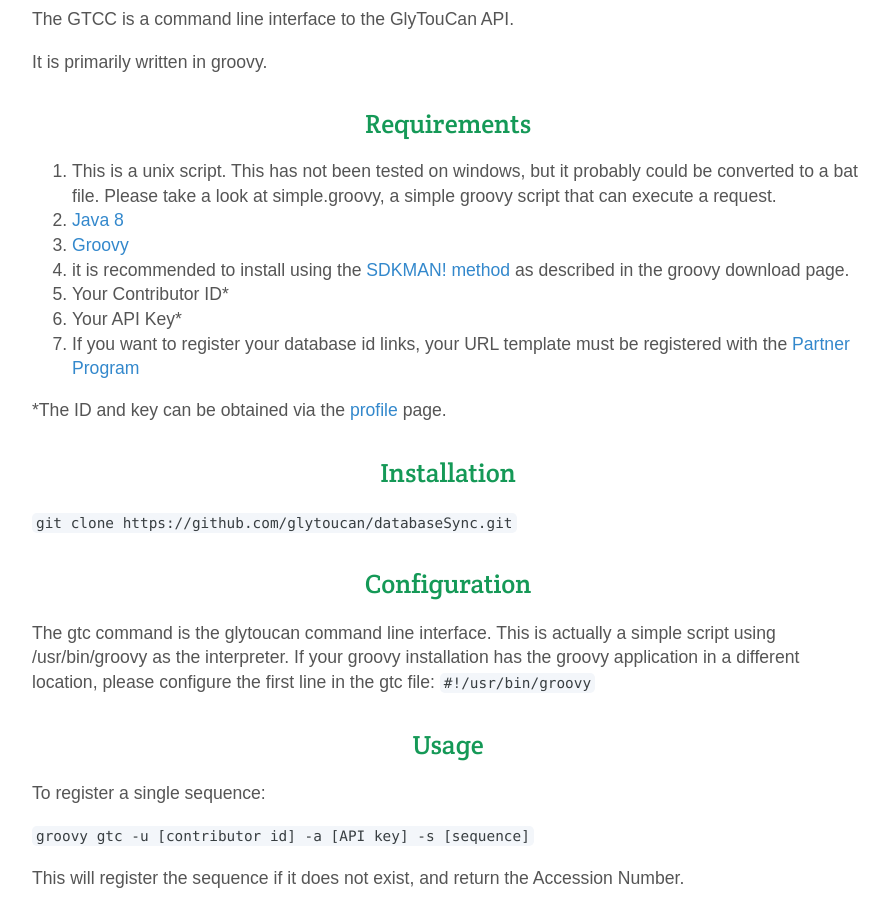
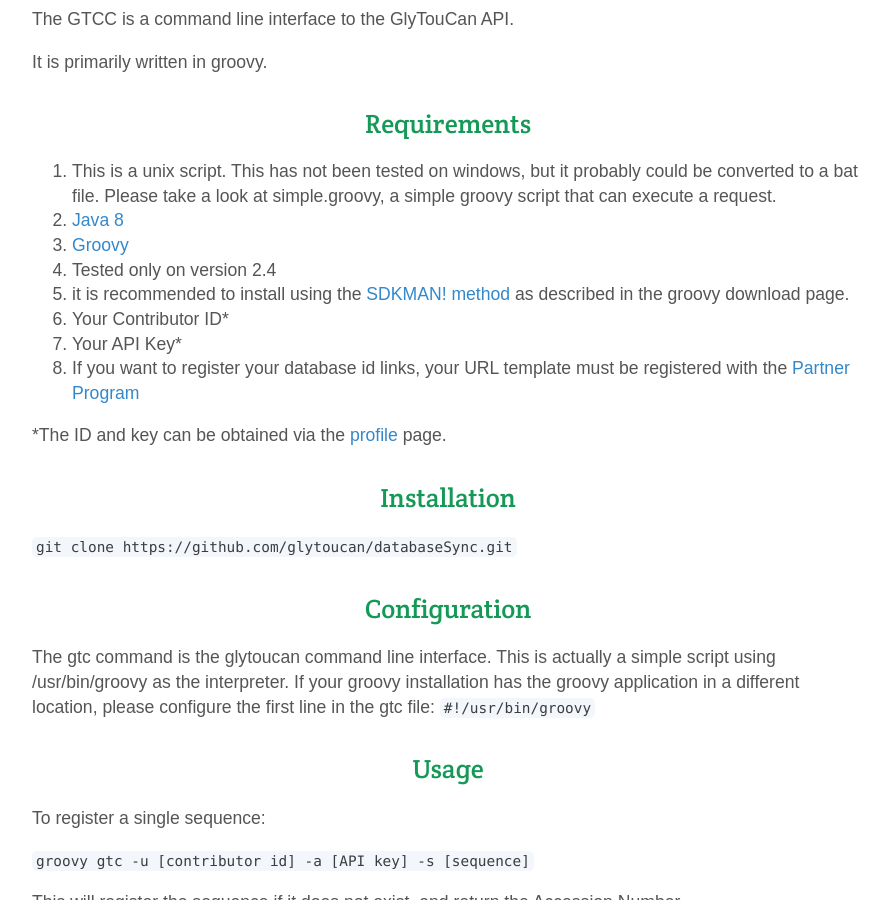
Before and after one commit to glytoucan/glytoucan, a Jekyll site: the page built from system/cli.md, in a window 1280 px wide and 900 px high, scrolled down 591 px. Shown: the whole window, without its empty margins (192-1081 px from the left). Built offline with Jekyll 4.4.1, drawn with Linux system fonts in a browser that asks for light colours; nearby versions of some CDN libraries.

Commit message:
groovy version

```diff
--- a/system/cli.md
+++ b/system/cli.md
@@ -15,7 +15,8 @@
 1. This is a unix script.  This has not been tested on windows, but it probably could be converted to a bat file.  Please take a look at simple.groovy, a simple groovy script that can execute a request.
 1. [Java 8](http://www.oracle.com/technetwork/java/javase/downloads/index.html)
 1. [Groovy](http://groovy-lang.org)
-  1. it is recommended to install using the [SDKMAN! method](http://groovy-lang.org/download.html) as described in the groovy download page.
+  1.  Tested only on version 2.4
+  1.  it is recommended to install using the [SDKMAN! method](http://groovy-lang.org/download.html) as described in the groovy download page.
 1. Your Contributor ID*
 1. Your API Key*
 1. If you want to register your database id links, your URL template must be registered with the [Partner Program](http://code.glytoucan.org/partner/registration/)
```
